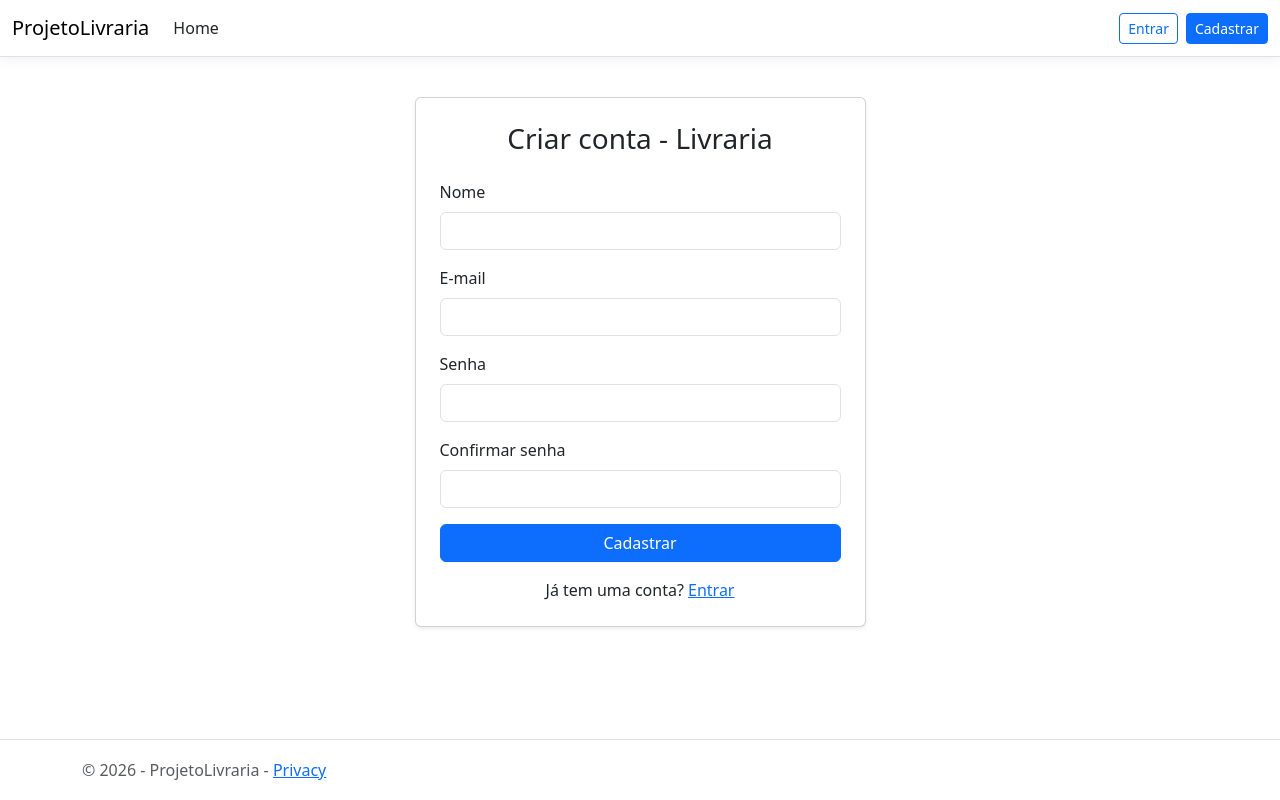
After one commit to guilhermecgi/ProjetoLivraria, an ASP.NET Core app: template ProjetoLivraria/Views/Conta/Cadastrar.cshtml in a window 1280 px wide. The commit adds this page. Run offline with ASP.NET Core 8, Linux system fonts and the light colour scheme; the template is opened without the code that fills it, so the values that code supplies are empty; style sheets or scripts are compiled from the project's sources.

Commit message:
Feat: Adicionado novo sistema de cadastro

```diff
--- a/ProjetoLivraria/Models/LoginModel.cs
+++ b/ProjetoLivraria/Models/LoginModel.cs
@@ -3,9 +3,9 @@ namespace ProjetoLivraria.Models
     public class LoginModel
     {
         public int Id { get; set; }
-        public string Nome { get; set; }
-        public string Email { get; set; }
+        public string Nome { get; set; } = string.Empty;
+        public string Email { get; set; } = string.Empty;
         public string? Senha { get; set; }
-        public string SenhaHash { get; set; }
+        public string SenhaHash { get; set; } = string.Empty;
     }
 }
--- a/ProjetoLivraria/Models/LoginViewModel.cs
+++ b/ProjetoLivraria/Models/LoginViewModel.cs
@@ -6,10 +6,10 @@ namespace ProjetoLivraria.Models
     {
         [Required(ErrorMessage = "Informe seu e-mail.")]
         [EmailAddress(ErrorMessage = "Digite um e-mail válido.")]
-        public string Email { get; set; }
+        public string Email { get; set; } = string.Empty;
 
         [Required(ErrorMessage = "Informe sua senha.")]
         [DataType(DataType.Password)]
-        public string Senha { get; set; }
+        public string Senha { get; set; } = string.Empty;
     }
 }
--- a/ProjetoLivraria/Repositories/ILoginRepositorio.cs
+++ b/ProjetoLivraria/Repositories/ILoginRepositorio.cs
@@ -4,6 +4,7 @@ namespace ProjetoLivraria.Repositories
 {
     public interface ILoginRepository
     {
-        LoginModel BuscarPorEmail(string email);
+        LoginModel? BuscarPorEmail(string email);
+        void Cadastrar(LoginModel usuario);
     }
 }
--- /dev/null
+++ b/ProjetoLivraria/Views/Conta/Cadastrar.cshtml
@@ -0,0 +1,47 @@
+@model ProjetoLivraria.Models.CadastroViewModel
+
+@{
+    ViewData["Title"] = "Cadastro";
+}
+
+<div class="row justify-content-center py-4">
+    <div class="col-12 col-md-7 col-lg-5">
+        <div class="card shadow-sm">
+            <div class="card-body p-4">
+                <h1 class="h3 text-center mb-4">Criar conta - Livraria</h1>
+
+                <form asp-controller="Conta" asp-action="Cadastrar" method="post" asp-antiforgery="true">
+                    <div asp-validation-summary="ModelOnly" class="text-danger mb-3" role="alert"></div>
+
+                    <div class="mb-3">
+                        <label asp-for="Nome" class="form-label"></label>
+                        <input asp-for="Nome" class="form-control" maxlength="150" autocomplete="name" />
+                        <span asp-validation-for="Nome" class="text-danger"></span>
+                    </div>
+                    <div class="mb-3">
+                        <label asp-for="Email" class="form-label"></label>
+                        <input asp-for="Email" class="form-control" type="email" maxlength="150" autocomplete="email" />
+                        <span asp-validation-for="Email" class="text-danger"></span>
+                    </div>
+                    <div class="mb-3">
+                        <label asp-for="Senha" class="form-label"></label>
+                        <input asp-for="Senha" class="form-control" type="password" autocomplete="new-password" />
+                        <span asp-validation-for="Senha" class="text-danger"></span>
+                    </div>
+                    <div class="mb-3">
+                        <label asp-for="ConfirmarSenha" class="form-label"></label>
+                        <input asp-for="ConfirmarSenha" class="form-control" type="password" autocomplete="new-password" />
+                        <span asp-validation-for="ConfirmarSenha" class="text-danger"></span>
+                    </div>
+                    <button type="submit" class="btn btn-primary w-100">Cadastrar</button>
+                </form>
+
+                <p class="text-center mt-3 mb-0">Já tem uma conta? <a asp-controller="Conta" asp-action="Login">Entrar</a></p>
+            </div>
+        </div>
+    </div>
+</div>
+
+@section Scripts {
+    <partial name="_ValidationScriptsPartial" />
+}
--- a/ProjetoLivraria/Views/Shared/_Layout.cshtml
+++ b/ProjetoLivraria/Views/Shared/_Layout.cshtml
@@ -1,5 +1,5 @@
 <!DOCTYPE html>
-<html lang="en">
+<html lang="pt-BR">
 <head>
     <meta charset="utf-8" />
     <meta name="viewport" content="width=device-width, initial-scale=1.0" />
@@ -23,10 +23,29 @@
                         <li class="nav-item">
                             <a class="nav-link text-dark" asp-area="" asp-controller="Home" asp-action="Index">Home</a>
                         </li>
-                        <li class="nav-item">
-                            <a class="nav-link text-dark" asp-area="" asp-controller="Home" asp-action="Privacy">Privacy</a>
-                        </li>
+                        @if (User.Identity?.IsAuthenticated == true)
+                        {
+                            <li class="nav-item">
+                                <a class="nav-link text-dark" asp-controller="Livro" asp-action="Cadastrar">Cadastrar livro</a>
+                            </li>
+                            <li class="nav-item">
+                                <a class="nav-link text-dark" asp-controller="Livro" asp-action="Listar">Listar livros</a>
+                            </li>
+                        }
                     </ul>
+                    @if (User.Identity?.IsAuthenticated == true)
+                    {
+                        <form asp-controller="Conta" asp-action="Logout" method="post" class="d-flex">
+                            <button type="submit" class="btn btn-outline-secondary btn-sm">Sair</button>
+                        </form>
+                    }
+                    else
+                    {
+                        <div class="d-flex gap-2">
+                            <a asp-controller="Conta" asp-action="Login" class="btn btn-outline-primary btn-sm">Entrar</a>
+                            <a asp-controller="Conta" asp-action="Cadastrar" class="btn btn-primary btn-sm">Cadastrar</a>
+                        </div>
+                    }
                 </div>
             </div>
         </nav>
--- a/ProjetoLivraria/appsettings.json
+++ b/ProjetoLivraria/appsettings.json
@@ -6,6 +6,6 @@
     }
   },
   "ConnectionStrings": {
-    "DefaultConnection": "Server=localhost;Port=3306;Database=dblivraria;Uid=root;Pwd=12345678;"
+    "DefaultConnection": "Server=localhost;Port=3305;Database=dblivraria;Uid=root;Pwd=12345678;"
   }
 }
```
Also changed, not shown: ProjetoLivraria/Controllers/ContaController.cs (+64 -1 lines), ProjetoLivraria/Models/CadastroViewModel.cs (added, +28 -0 lines), ProjetoLivraria/Repositories/LoginRepositorio.cs (+24 -20 lines), ProjetoLivraria/Views/Conta/login.cshtml (+11 -0 lines), README.md, 1 other file.
